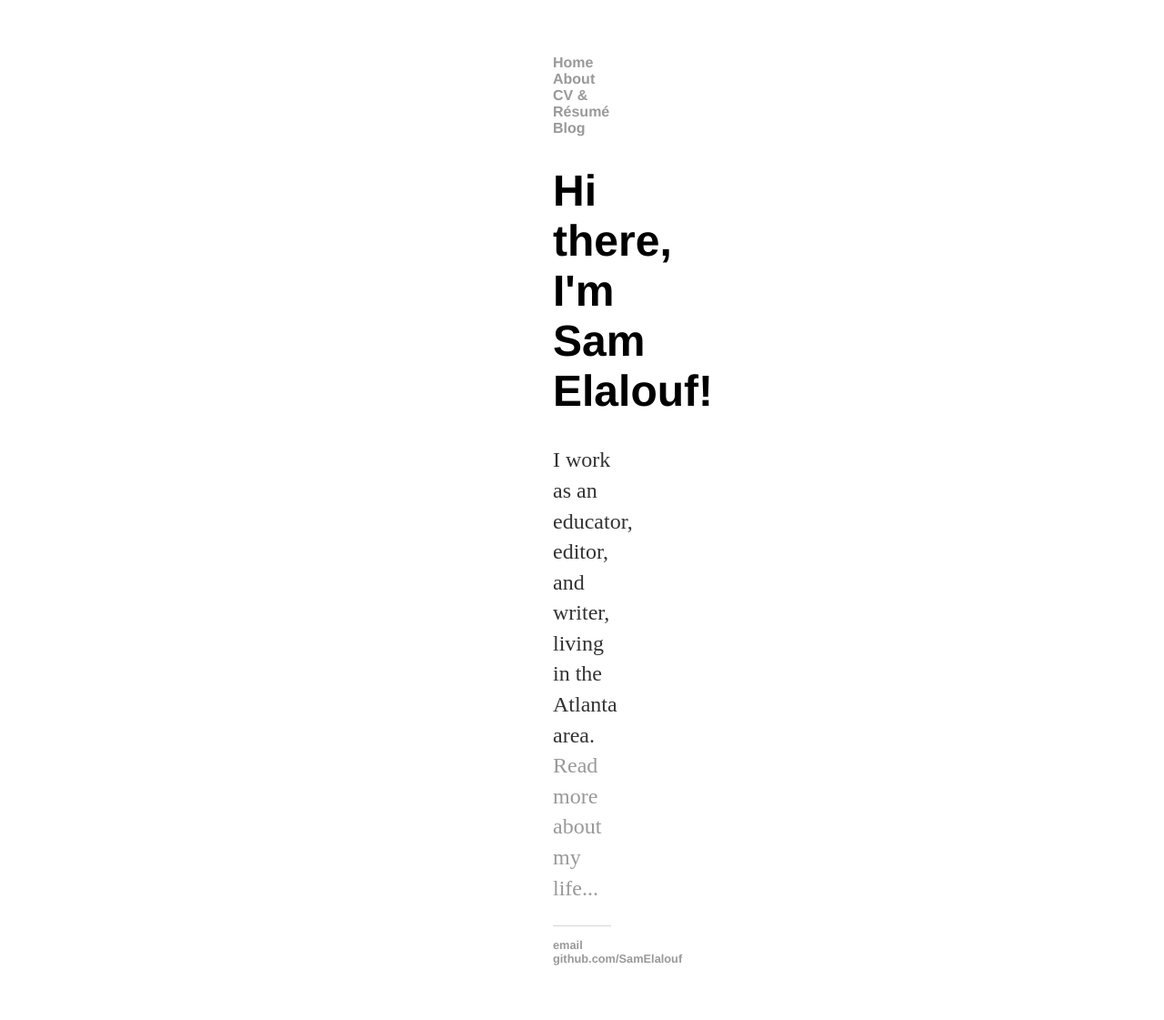
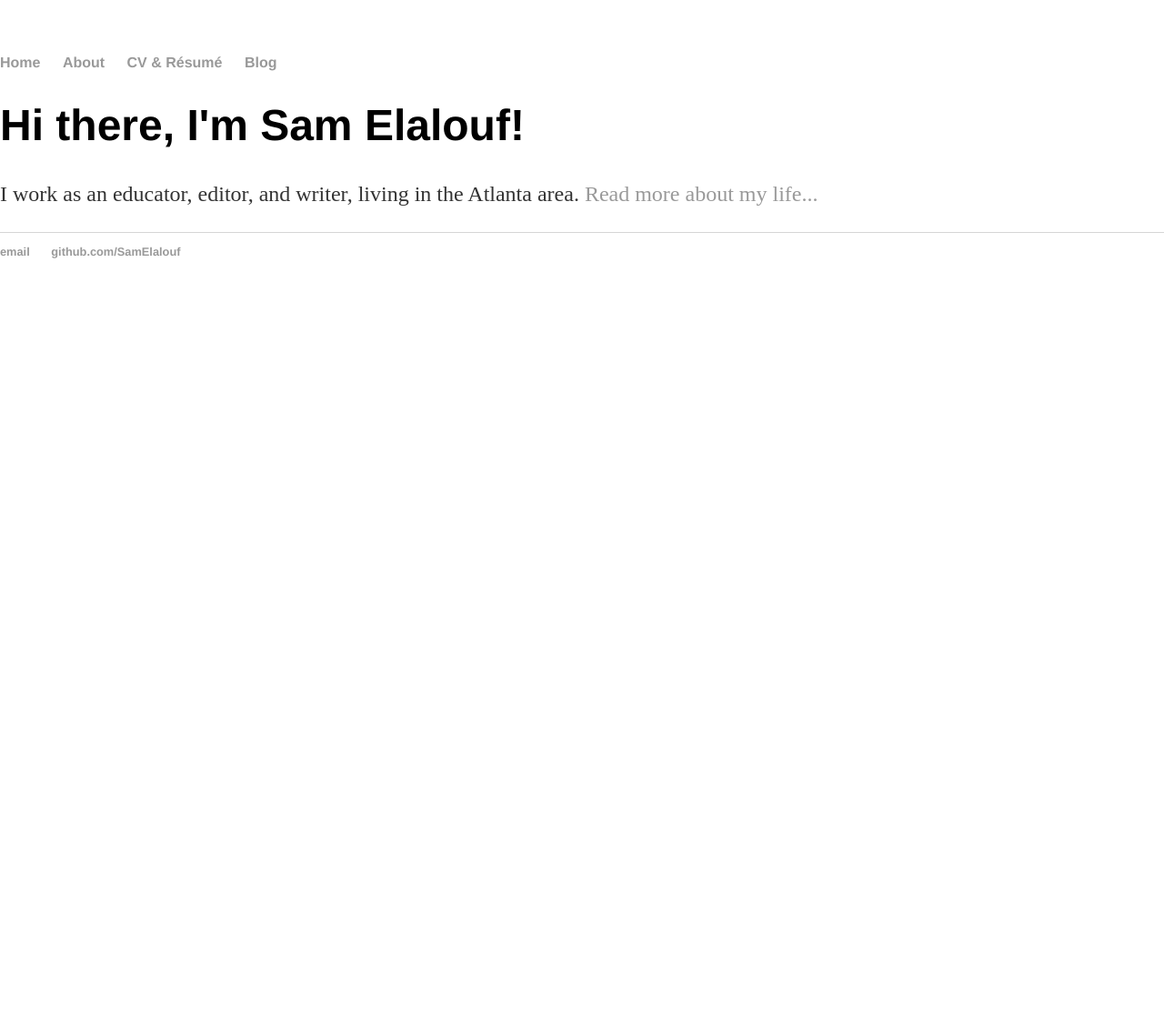
Before and after one commit to SamElalouf/samelalouf.github.io, a Jekyll site: the page built from index.html, in a window 1280 px wide. Shown: the whole page at 91% size. Built offline with Jekyll 4.4.1, drawn with Linux system fonts in a browser that asks for light colours; after the commit the page ends 900 px from its top, so only the background shows below that.

Commit message:
Update main.css

```diff
--- a/css/main.css
+++ b/css/main.css
@@ -1,6 +1,6 @@
 body {
     margin: 60px auto;
-    width: 5%;
+    width: 150%;
 }
 nav ul, footer ul {
     font-family:'Helvetica', 'Arial', 'Sans-Serif';
```
